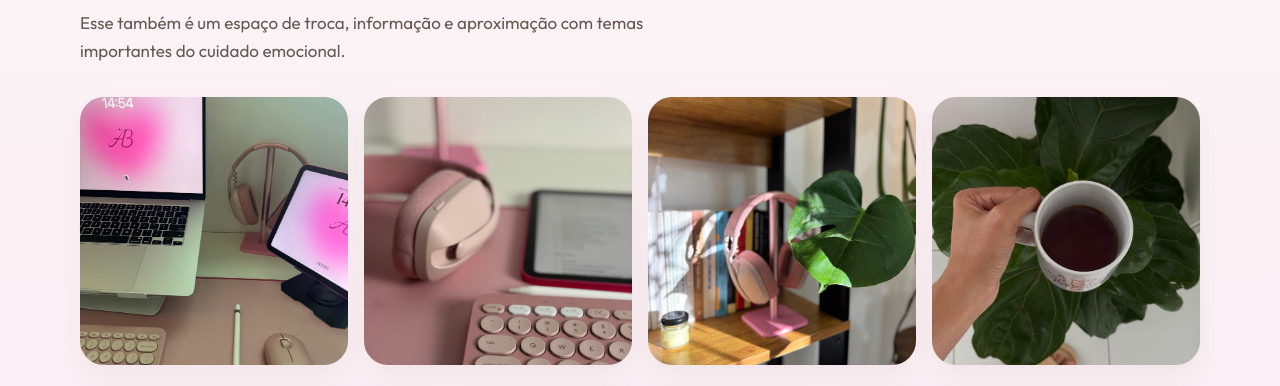
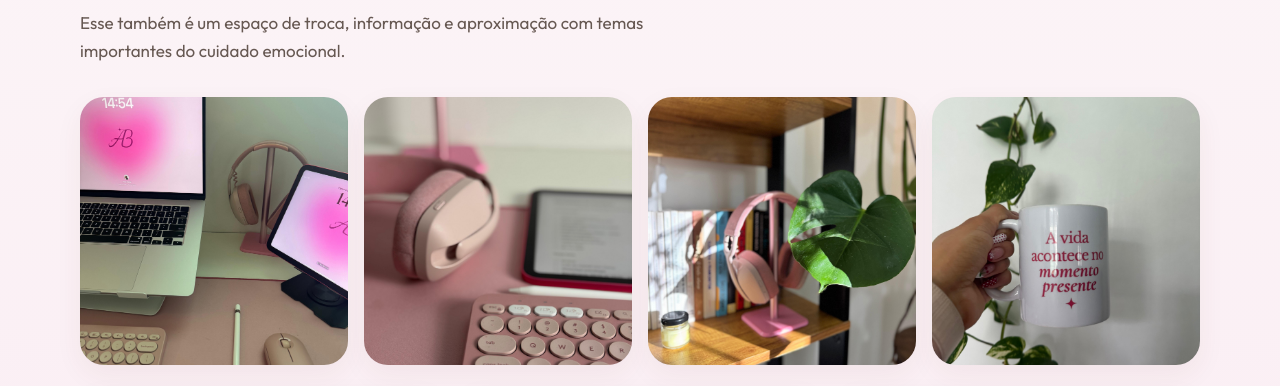
Before and after one commit to narleysousa/Psic-loga-Alana-Br-gida, a website built with Vite: page index.html in a window 1280 px wide. Shown: the part 5395-5781 px from the top of the page. Built offline with nearby package versions, Linux system fonts and the light colour scheme.

Commit message:
Update social feature image and adjust WhatsApp button position for improved layout.

```diff
--- a/css/styles.css
+++ b/css/styles.css
@@ -872,7 +872,7 @@ code {
 /* Botão flutuante WhatsApp (círculo + ícone oficial, cor rosa da marca) */
 .whatsapp-fab {
   position: fixed;
-  right: max(1rem, env(safe-area-inset-right));
+  right: max(1.6rem, env(safe-area-inset-right));
   bottom: max(1rem, env(safe-area-inset-bottom));
   z-index: 60;
   width: 60px;
--- a/index.html
+++ b/index.html
@@ -418,10 +418,10 @@
             <figure class="socials__photo">
               <img
                 class="photo-frame__img"
-                src="assets/photos/coffee-plant.jpeg"
-                alt="Caneca de café acima de uma planta verde."
-                width="3024"
-                height="4032"
+                src="assets/photos/mug-quote.jpeg"
+                alt="Caneca com a frase A vida acontece no momento presente."
+                width="3120"
+                height="4160"
                 loading="lazy"
               />
             </figure>
```
